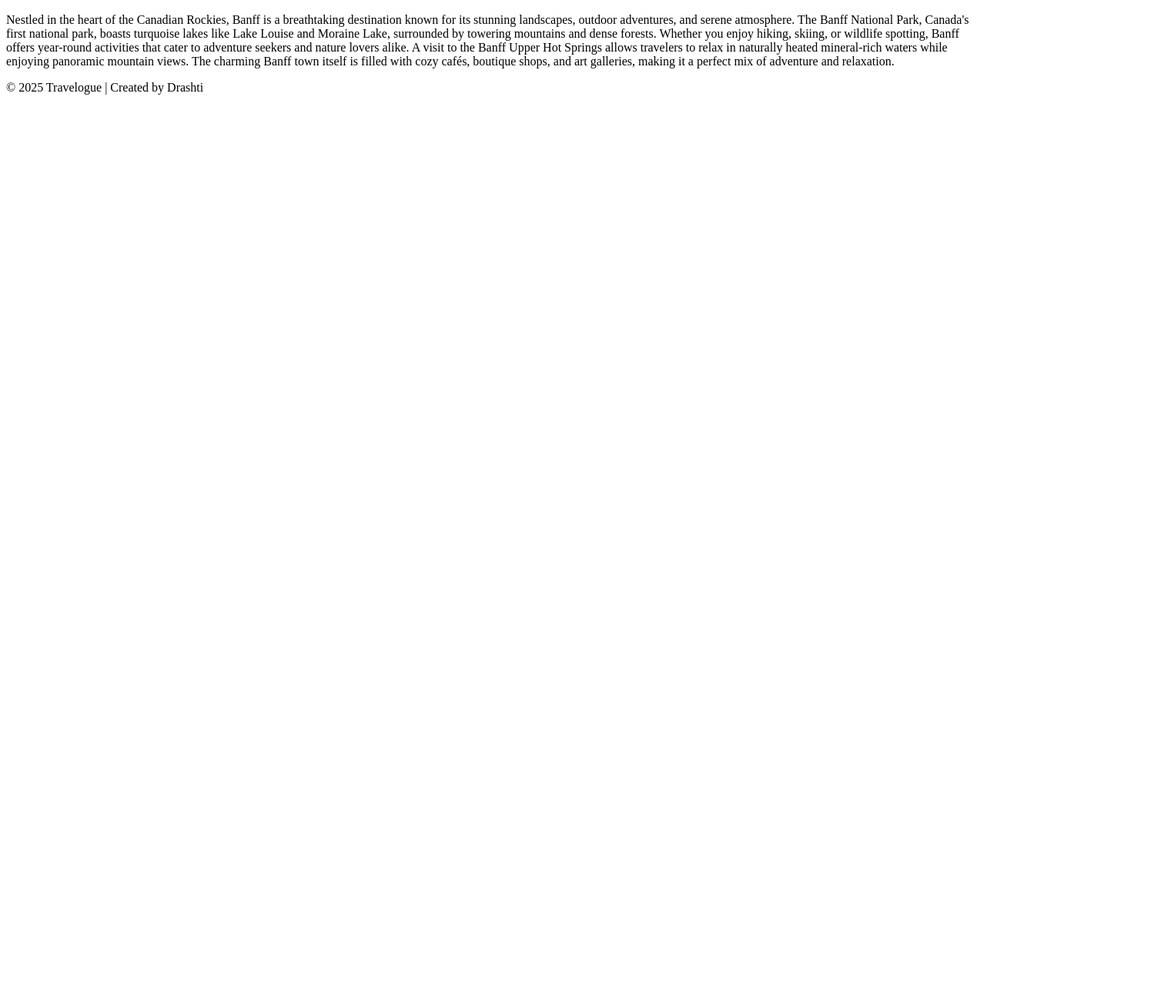
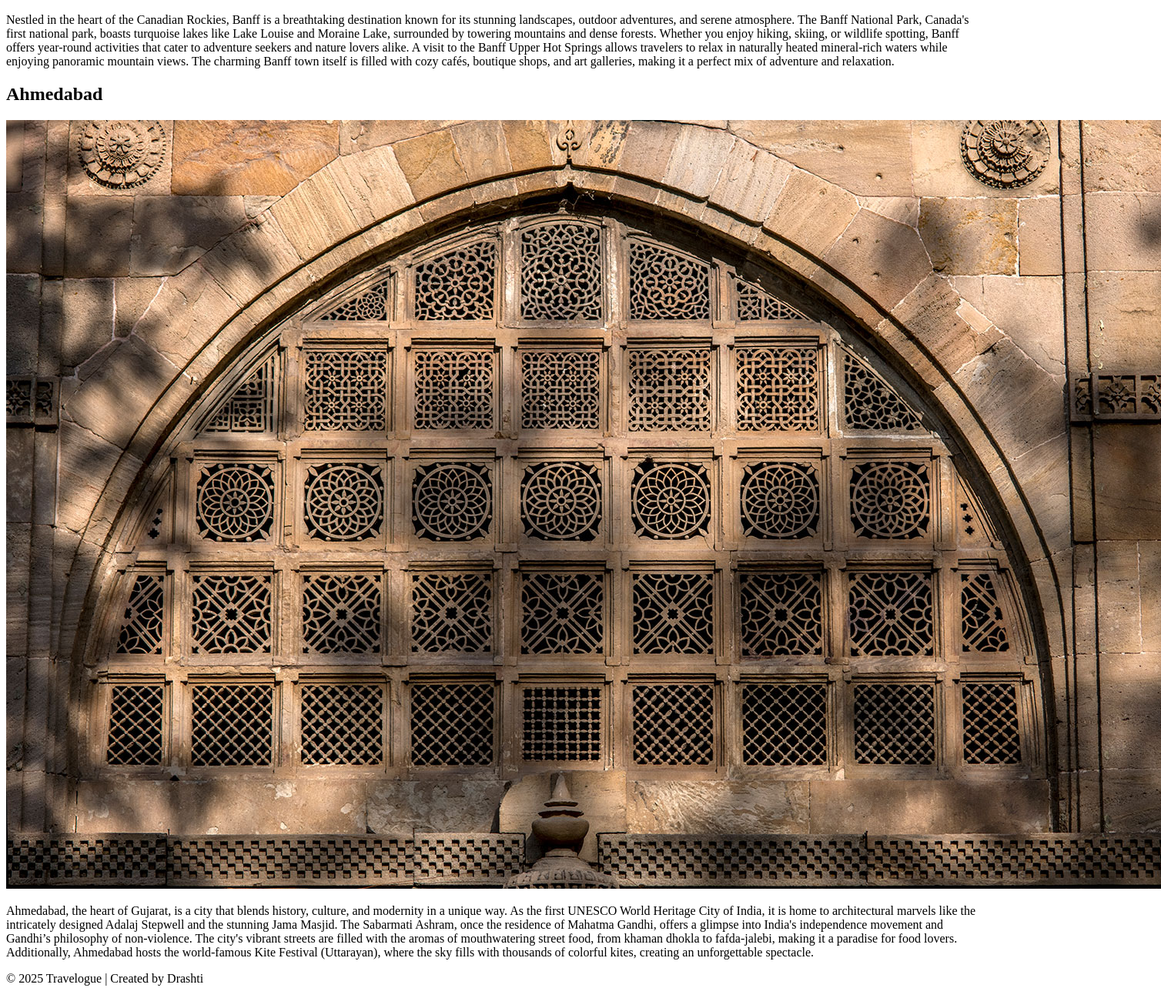
Before and after one commit to Drashti1111/Travelogue, a plain HTML site: page index.html in a window 1280 px wide. Shown: the part 504-1801 px from the top of the page at 77% size, 1508 px wide, since content can reach past the window. Before the commit the page ends 800 px from the top, so only its background shows below. Drawn offline with Linux system fonts and the light colour scheme.

Commit message:
added ahmedabad

```diff
--- a/index.html
+++ b/index.html
@@ -22,7 +22,7 @@
         <div>
             <h2>BANFF</h2>
             <div>
-                <img src="./images/banff.jpg">
+                <img src="./Images/banff.jpg">
             </div>
             <p>Nestled in the heart of the Canadian Rockies, Banff is a breathtaking destination known for its stunning landscapes, outdoor adventures, and serene atmosphere.
                 The Banff National Park, Canada's first national park, boasts turquoise lakes like Lake Louise and Moraine Lake, surrounded by towering mountains and dense forests.
@@ -32,6 +32,20 @@
         </div>
     </main>
 
+    <main>
+        <div>
+            <h2>Ahmedabad</h2>
+            <div>
+                <img src="./Images/amd.jpg">
+            </div>
+            <p>Ahmedabad, the heart of Gujarat, is a city that blends history, culture, and modernity in a unique way.
+                As the first UNESCO World Heritage City of India, it is home to architectural marvels like the intricately designed Adalaj Stepwell and the stunning Jama Masjid.
+                The Sabarmati Ashram, once the residence of Mahatma Gandhi, offers a glimpse into India's independence movement and Gandhi’s philosophy of non-violence.
+                The city's vibrant streets are filled with the aromas of mouthwatering street food, from khaman dhokla to fafda-jalebi, making it a paradise for food lovers.
+                Additionally, Ahmedabad hosts the world-famous Kite Festival (Uttarayan), where the sky fills with thousands of colorful kites, creating an unforgettable spectacle.</p>
+        </div>
+    </main>
+
      <!--FOOTER-->
      <footer>
         <p>&copy; 2025 Travelogue | Created by Drashti </p>
```
